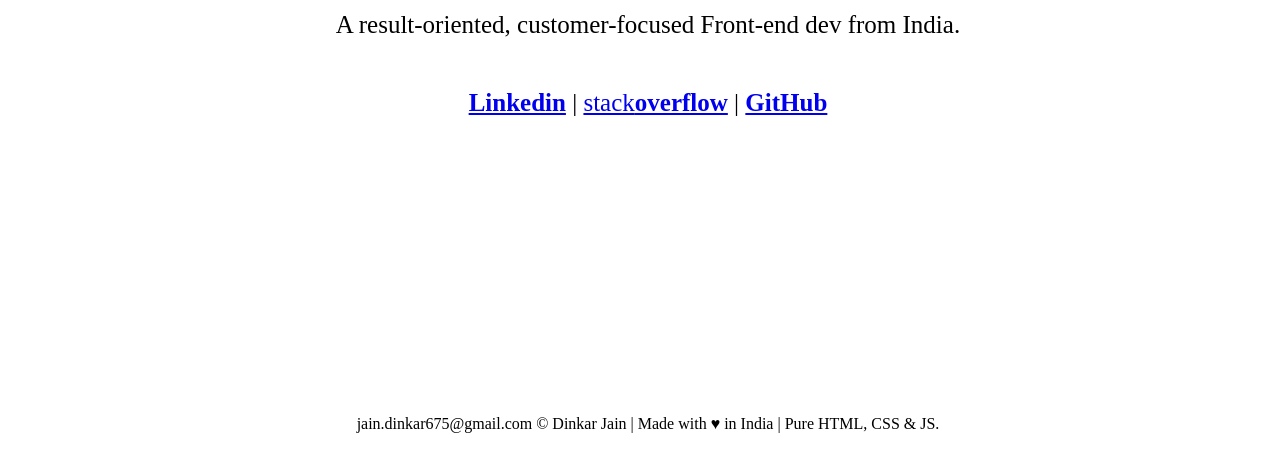
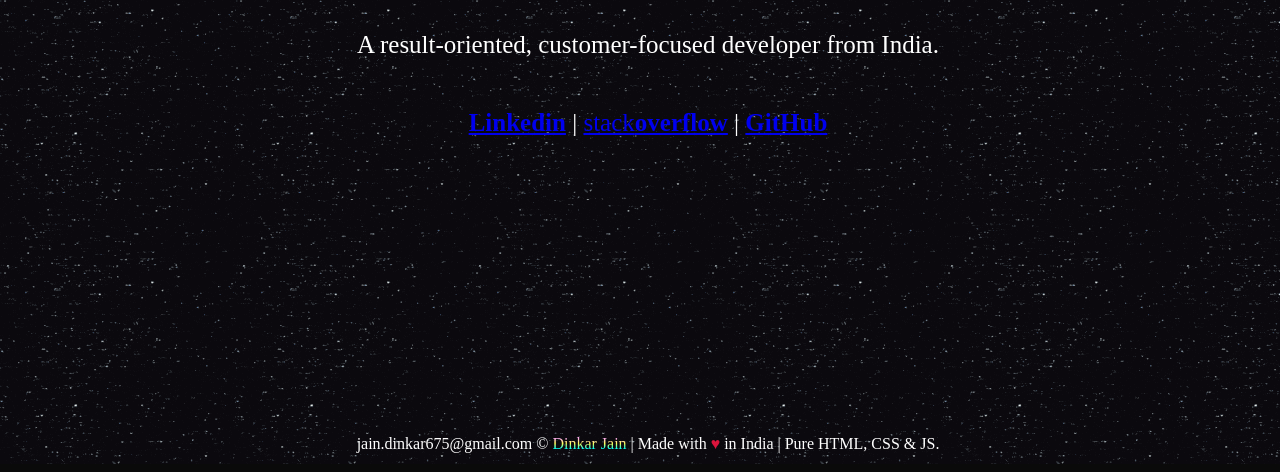
Before and after one commit to jaindinkar/jaindinkar.github.io, a plain HTML site: page index.html in a window 1280 px wide. Shown: the part 344-816 px from the top of the page. Drawn offline with Linux system fonts and the light colour scheme.

Commit message:
April 15, 2023 updates

```diff
--- a/index.html
+++ b/index.html
@@ -1,36 +1,44 @@
 <!DOCTYPE html>
 <html lang="en">
+
 <head>
     <meta charset="utf-8">
     <meta name="viewport" content="width=device-width, initial-scale=1">
-    <meta name="title" content="Dinkar Jain | Front-end Dev. JavaScript Pro." />
-    <meta name="description" content="Front-end Dev. Pro JavaScript. Loves computers and everything related to it." />
-    <meta property="og:title" content="Dinkar Jain | Front-end Dev. JavaScript Pro." />
-    <meta property="og:description" content="Front-end Dev. Pro JavaScript. Loves computers and everything related to it." />
+    <meta name="title" content="Dinkar Jain | Full Stack Software Developer" />
+    <meta name="description" content="Full Stack Software Developer. Loves computers and everything related to it." />
+    <meta property="og:title" content="Dinkar Jain | Full Stack Software Developer" />
+    <meta property="og:description"
+        content="Full Stack Software Developer. Loves computers and everything related to it." />
     <meta property="og:image" content="./favicon.ico?" />
     <meta property="og:type" content="website" />
     <meta property="og:url" content="https://jaindinkar.github.io" />
-    <meta property="og:site_name" content="Dinkar Jain | Front-end Dev. JavaScript Pro." />
+    <meta property="og:site_name" content="Dinkar Jain | Full Stack Software Developer" />
 
-	<title>Dinkar Jain | Front-end Dev. JavaScript Pro.</title>
+    <title>Dinkar Jain | Full Stack Software Developer</title>
     <link rel="icon" type="image/x-icon" href="./favicon.ico?">
     <link rel="stylesheet" type="text/css" href="./style.css">
 </head>
+
 <body>
+    <div id="app-container">
         <div id="hero">
             <h1>Namaste! This is Dinkar Jain.</h1>
-        <p class="big-p">A result-oriented, customer-focused Front-end dev from India.</p>
+            <p class="big-p">A result-oriented, customer-focused developer from India.</p>
             <p class="big-p">
                 <a href="https://www.linkedin.com/in/dinkarjain1997/" target="_blank" rel="noopener noreferrer">
                     <span class="bold">Linkedin</span></a> |
-            <a href="https://stackoverflow.com/users/11853904/dinkar-jain" target="_blank" rel="noopener noreferrer">
+                <a href="https://stackoverflow.com/users/11853904/dinkar-jain" target="_blank"
+                    rel="noopener noreferrer">
                     stack<span class="bold">overflow</span></a> |
                 <a href="https://github.com/jaindinkar" target="_blank" rel="noopener noreferrer">
                     <span class="bold">GitHub</span></a>
             </p>
         </div>
         <div id="footer">
-        <p>jain.dinkar675@gmail.com &copy; Dinkar Jain | Made with &hearts; in India | Pure HTML, CSS & JS.</p>
+            <p>jain.dinkar675@gmail.com &copy; <span id="name-text-gradient">Dinkar Jain</span> | Made with <span
+                    id="heart">&hearts;</span> in India | Pure HTML, CSS & JS.</p>
+        </div>
     </div>
 </body>
+
 </html>
--- a/style.css
+++ b/style.css
@@ -1,6 +1,27 @@
+/* Start your CSS here */
+
+html {
+  height: 100%;
+}
+
+body {
+  background-image: url("./images/bg.gif") !important;
+  background-repeat: repeat !important;
+  background-color: #0a0a0a !important;
+  height: 100%;
+  width: 100%;
+  overflow: hidden;
+}
+
+#app-container {
+  height: 100%;
+  width: 100%;
+  color: white;
+}
+
 #hero {
-    height: 90vh;
-    width: 100vw;
+  height: 95%;
+  width: 100%;
   display: flex;
   align-items: center;
   justify-content: center;
@@ -17,11 +38,26 @@
 }
 
 #footer {
-    height: 10vh;
-    width: 100vw;
+  height: 5%;
+  width: 100%;
   display: flex;
   align-items: center;
   justify-content: center;
   flex-direction: column;
   text-align: center;
 }
+
+#name-text-gradient {
+  background: #03FFF7;
+
+  background: -webkit-linear-gradient(to top, #03FFF7 20%, #FFFF52 50%, #FFADEF 80%);
+  background: -moz-linear-gradient(to top, #03FFF7 20%, #FFFF52 50%, #FFADEF 80%);
+  background: linear-gradient(to top, #03FFF7 20%, #FFFF52 50%, #FFADEF 80%);
+
+  -webkit-background-clip: text;
+  -webkit-text-fill-color: transparent;
+}
+
+#heart {
+  color: crimson;
+}
```
Also changed, not shown: images/bg.gif (added). Lines whose indentation alone changed are shown as unchanged.
